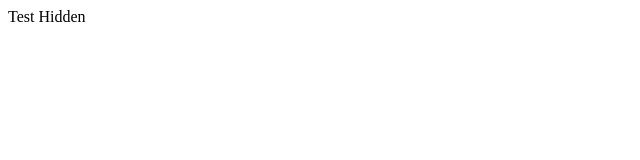
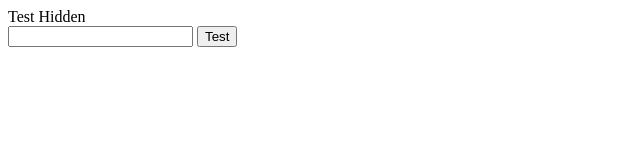
Before and after one commit to rowdyrabbit/publictest, a plain HTML site: page index.html in a window 1280 px wide. Shown: the whole page, without its empty margins (0-640 px from the left). Drawn offline with Linux system fonts and the light colour scheme.

Commit message:
Update index.html

```diff
--- a/index.html
+++ b/index.html
@@ -2,9 +2,12 @@
 <head>Test Hidden</head>
 <body>
 
-<form>
+<form action="https://getform.io/f/7dd5dca6-4ec6-4b95-b675-2d145b6f496f">
+<input type="text" name="testfield">
+<input type="hidden" id="secret" name="secret"/>
+<button type="submit">Test</button>
 
-<input type="hidden" id="secret" name="secret"/>
+
 
 </form>
 
```
